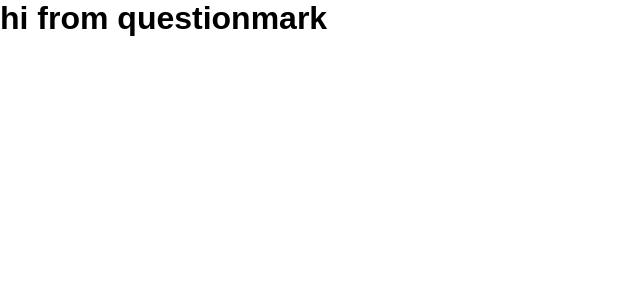
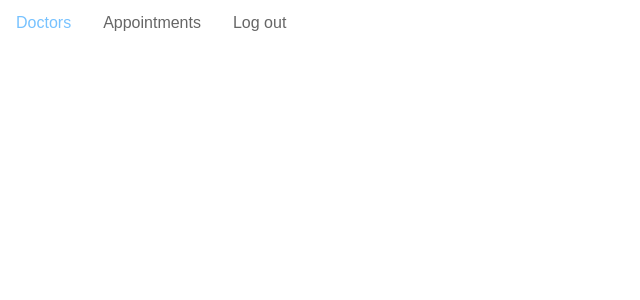
Before and after one commit to ShivNaren0v0/doc-appointment, an Angular app: page /patient in a window 1280 px wide. Before the commit this address led to /. Shown: the top 300 px of the page, without its empty margins (0-640 px from the left). Built offline with nearby package versions, Linux system fonts and the light colour scheme.

Commit message:
Added nested routing

```diff
--- a/src/app/app.component.html
+++ b/src/app/app.component.html
@@ -1,2 +1 @@
-<h1>hi from questionmark</h1>
 <router-outlet></router-outlet>
--- a/src/app/components/docwidget/docwidget.component.html
+++ b/src/app/components/docwidget/docwidget.component.html
@@ -1,8 +1,8 @@
 
 <section class="listing">
-    <img class="listing-photo" [src]="doctor.image" alt="Exterior photo of {{doctor.name}}">
+    <img class="listing-photo" [src]="doctor.image" alt="photo of {{doctor.name}}">
     <h2 class="listing-heading">{{ doctor.name}}</h2>
     <p class="listing-location">{{ doctor.specialization}}, {{doctor.rating }}</p>
     <p class="listing-location">{{ doctor.description }}</p>
-    <a [routerLink]="['/patient/dashboard/docdetail/', doctor.id]">View Details</a>
+    <a [routerLink]="['/patient/docdetails/', doctor.id]">View Details</a>
   </section>
--- /dev/null
+++ b/src/app/components/patient/patient.component.css
@@ -0,0 +1,43 @@
+:host {
+    --content-padding: 10px;
+  }
+  header {
+    display: block;
+    height: 60px;
+    padding: var(--content-padding);
+    box-shadow: 0px 5px 25px var(--shadow-color);
+  }
+  .content {
+    padding: var(--content-padding);
+  }
+
+
+  ul {
+    list-style-type: none;
+    margin: 0;
+    padding: 0;
+    overflow: hidden;
+    border: 1px solid --primary-color;
+    background-color: --accent-color;
+  }
+
+  li {
+    float: left;
+  }
+  li a {
+    display: block;
+    color: #666;
+    text-align: center;
+    padding: 14px 16px;
+    text-decoration: none;
+  }
+
+
+  li a:hover:not(.active) {
+    color: #77c2ff;
+  }
+
+  li a.active {
+    color: white;
+    background-color: #1dab77;
+  }
--- /dev/null
+++ b/src/app/components/patient/patient.component.html
@@ -0,0 +1,24 @@
+<main>
+    <nav>
+      <ul>
+        <li>
+      <a [routerLink]="['/patient/patient-dashboard']">
+        Doctors
+      </a>
+        </li>
+        <li>
+      <a [routerLink]="['/patient/appointments']">
+        Appointments
+      </a>
+        </li>
+        <li>
+      <a [routerLink]="['/patient/log-out']">
+        Log out
+      </a>
+        </li>
+      </ul>
+    </nav>
+    <section class="content">
+      <router-outlet></router-outlet>
+    </section>
+  </main>
```
Also changed, not shown: src/app/app.routes.ts (+6 -5 lines), src/app/components/patient/patient.component.ts (added, +13 -0 lines), 1 other file (tests, documents, lock files or other folders).
